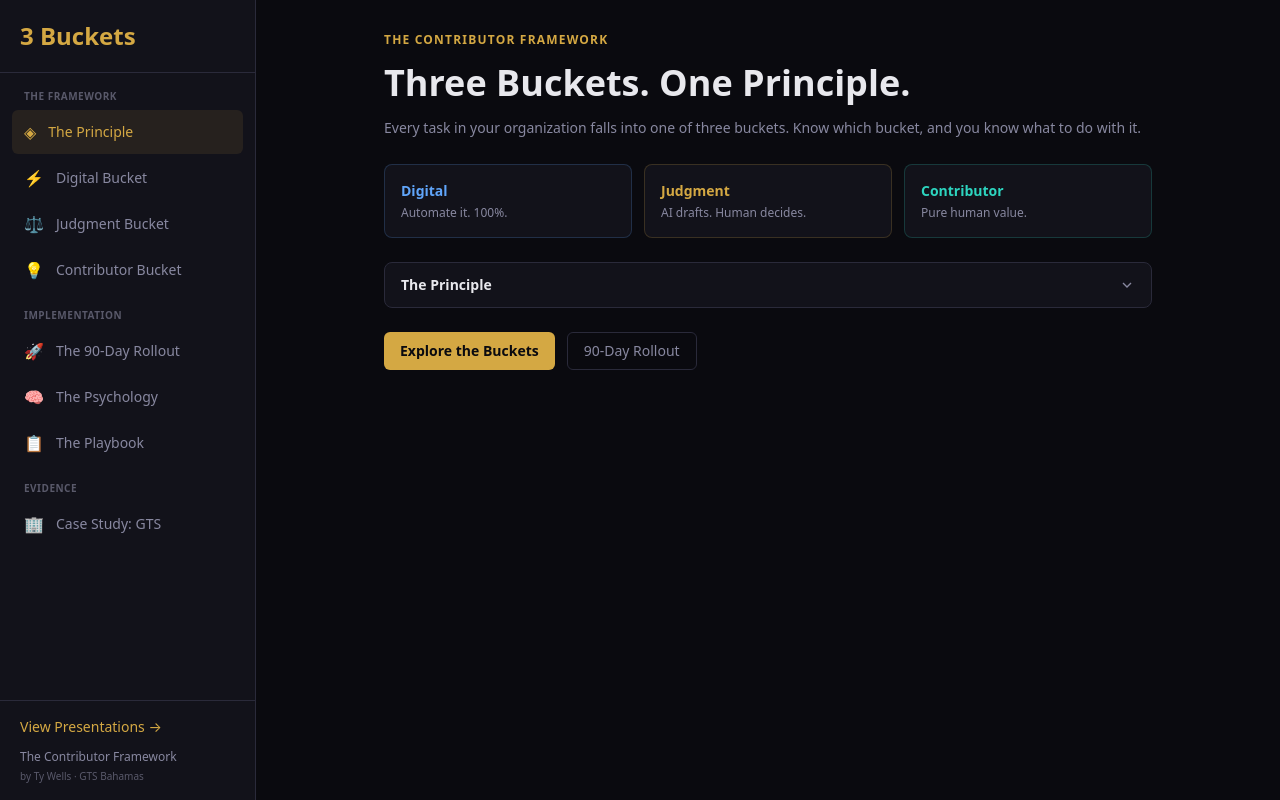
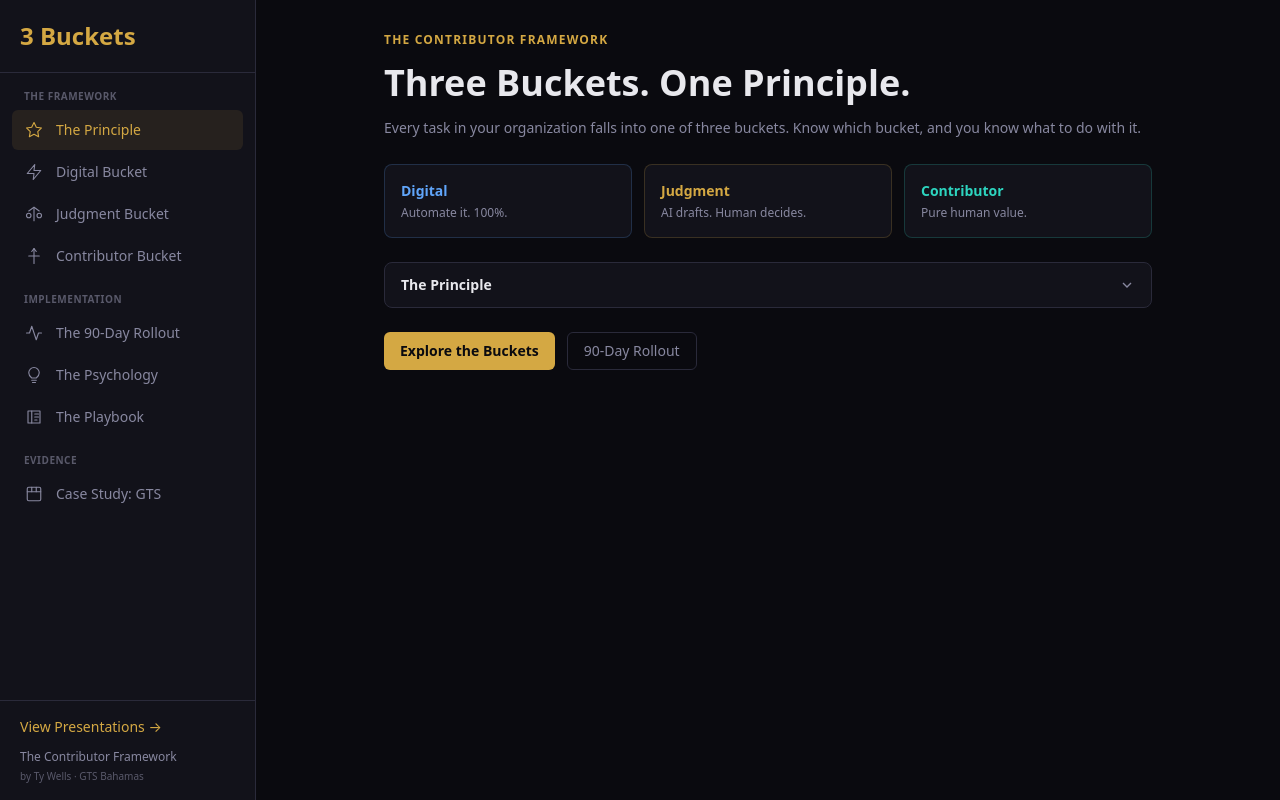
Before and after one commit to gtsbahamas/3buckets, a Next.js app: page / in a window 1280 px wide. Built offline with nearby package versions, Linux system fonts and the light colour scheme.

Commit message:
fix: replace emoji nav icons with inline SVGs (AP-005)
Emoji render inconsistently across platforms. Inline SVGs ensure
identical appearance on Android, iOS, Windows, and macOS.

```diff
--- a/src/components/AppShell.tsx
+++ b/src/components/AppShell.tsx
@@ -4,15 +4,59 @@ import { createContext, useContext, useState, useCallback, type ReactNode } from
 
 // --- Panel IDs and Navigation ---
 
+// Inline SVG icons — consistent rendering across all platforms (no emoji variance)
+const icons = {
+  principle: (
+    <svg width="18" height="18" viewBox="0 0 24 24" fill="none" stroke="currentColor" strokeWidth="1.5" strokeLinecap="round" strokeLinejoin="round">
+      <polygon points="12 2 15.09 8.26 22 9.27 17 14.14 18.18 21.02 12 17.77 5.82 21.02 7 14.14 2 9.27 8.91 8.26" />
+    </svg>
+  ),
+  digital: (
+    <svg width="18" height="18" viewBox="0 0 24 24" fill="none" stroke="currentColor" strokeWidth="1.5" strokeLinecap="round" strokeLinejoin="round">
+      <path d="M13 2L3 14h9l-1 8 10-12h-9l1-8z" />
+    </svg>
+  ),
+  judgment: (
+    <svg width="18" height="18" viewBox="0 0 24 24" fill="none" stroke="currentColor" strokeWidth="1.5" strokeLinecap="round" strokeLinejoin="round">
+      <path d="M12 3v18" /><path d="M5 8l7-5 7 5" /><circle cx="5" cy="14" r="3" /><circle cx="19" cy="14" r="3" />
+    </svg>
+  ),
+  contributor: (
+    <svg width="18" height="18" viewBox="0 0 24 24" fill="none" stroke="currentColor" strokeWidth="1.5" strokeLinecap="round" strokeLinejoin="round">
+      <line x1="12" y1="2" x2="12" y2="22" /><path d="M9 6l3-4 3 4" /><line x1="5" y1="12" x2="19" y2="12" />
+    </svg>
+  ),
+  rollout: (
+    <svg width="18" height="18" viewBox="0 0 24 24" fill="none" stroke="currentColor" strokeWidth="1.5" strokeLinecap="round" strokeLinejoin="round">
+      <path d="M22 12h-4l-3 9L9 3l-3 9H2" />
+    </svg>
+  ),
+  psychology: (
+    <svg width="18" height="18" viewBox="0 0 24 24" fill="none" stroke="currentColor" strokeWidth="1.5" strokeLinecap="round" strokeLinejoin="round">
+      <path d="M12 2a7 7 0 0 1 7 7c0 3-2 5.5-4 7h-6c-2-1.5-4-4-4-7a7 7 0 0 1 7-7z" /><line x1="10" y1="22" x2="14" y2="22" /><line x1="9" y1="19" x2="15" y2="19" />
+    </svg>
+  ),
+  playbook: (
+    <svg width="18" height="18" viewBox="0 0 24 24" fill="none" stroke="currentColor" strokeWidth="1.5" strokeLinecap="round" strokeLinejoin="round">
+      <path d="M4 4h16v16H4z" /><path d="M9 4v16" /><line x1="13" y1="8" x2="18" y2="8" /><line x1="13" y1="12" x2="18" y2="12" /><line x1="13" y1="16" x2="16" y2="16" />
+    </svg>
+  ),
+  casestudy: (
+    <svg width="18" height="18" viewBox="0 0 24 24" fill="none" stroke="currentColor" strokeWidth="1.5" strokeLinecap="round" strokeLinejoin="round">
+      <rect x="3" y="3" width="18" height="18" rx="2" /><path d="M3 9h18" /><path d="M9 3v6" /><path d="M15 3v6" />
+    </svg>
+  ),
+};
+
 export const PANELS = [
-  { id: 'principle', label: 'The Principle', icon: '◈', section: 'framework' },
-  { id: 'digital', label: 'Digital Bucket', icon: '⚡', section: 'framework' },
-  { id: 'judgment', label: 'Judgment Bucket', icon: '⚖️', section: 'framework' },
-  { id: 'contributor', label: 'Contributor Bucket', icon: '💡', section: 'framework' },
-  { id: 'rollout', label: 'The 90-Day Rollout', icon: '🚀', section: 'playbook' },
-  { id: 'psychology', label: 'The Psychology', icon: '🧠', section: 'playbook' },
-  { id: 'playbook', label: 'The Playbook', icon: '📋', section: 'playbook' },
-  { id: 'casestudy', label: 'Case Study: GTS', icon: '🏢', section: 'evidence' },
+  { id: 'principle', label: 'The Principle', icon: icons.principle, section: 'framework' },
+  { id: 'digital', label: 'Digital Bucket', icon: icons.digital, section: 'framework' },
+  { id: 'judgment', label: 'Judgment Bucket', icon: icons.judgment, section: 'framework' },
+  { id: 'contributor', label: 'Contributor Bucket', icon: icons.contributor, section: 'framework' },
+  { id: 'rollout', label: 'The 90-Day Rollout', icon: icons.rollout, section: 'playbook' },
+  { id: 'psychology', label: 'The Psychology', icon: icons.psychology, section: 'playbook' },
+  { id: 'playbook', label: 'The Playbook', icon: icons.playbook, section: 'playbook' },
+  { id: 'casestudy', label: 'Case Study: GTS', icon: icons.casestudy, section: 'evidence' },
 ] as const;
 
 export type PanelId = (typeof PANELS)[number]['id'];
@@ -87,7 +131,7 @@ function Sidebar({ open, onClose }: { open: boolean; onClose: () => void }) {
                         : 'text-text-muted hover:bg-bg-elevated hover:text-text'
                     }`}
                   >
-                    <span className="text-base">{panel.icon}</span>
+                    <span className="flex items-center justify-center w-5 h-5 shrink-0">{panel.icon}</span>
                     <span>{panel.label}</span>
                   </button>
                 ))}
```
